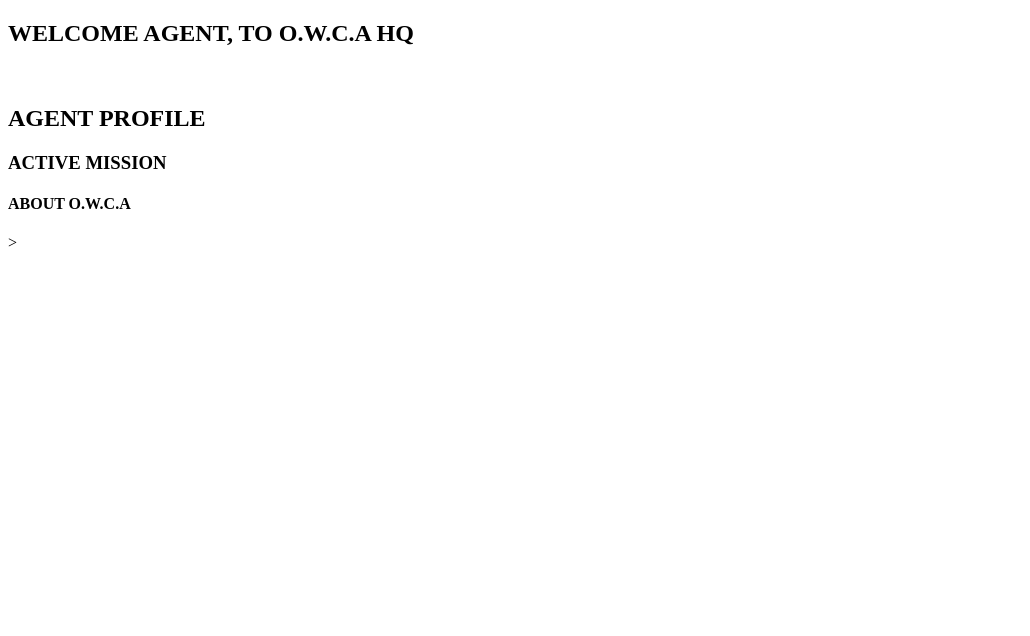
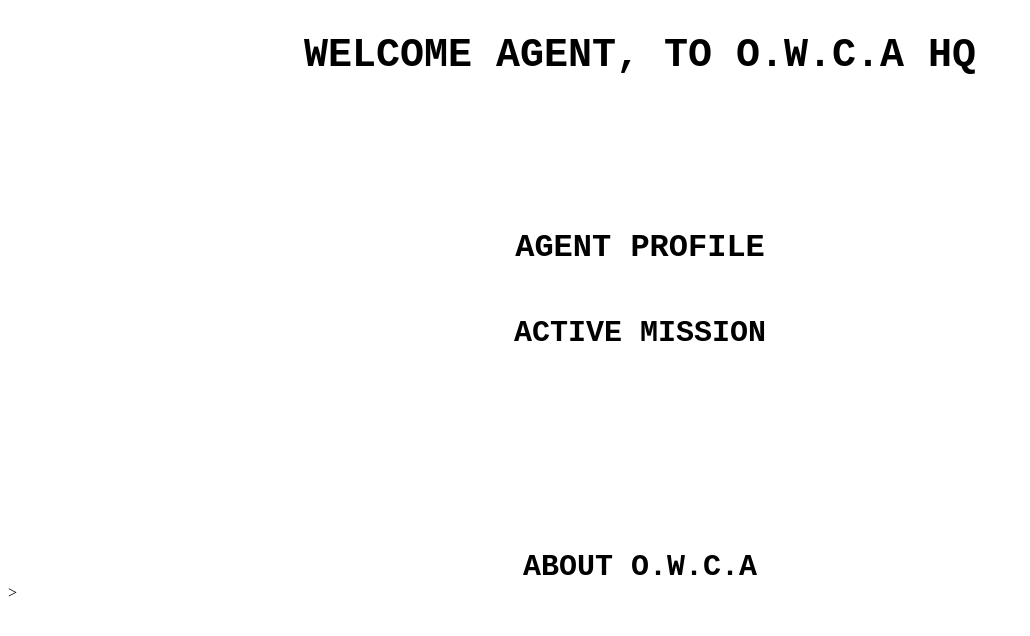
Before and after one commit to LeightonAlexander/sowca.github.io, a plain HTML site: page index.html in a window 1280 px wide. Shown: the whole page, without its empty margins (0-1030 px from the left). Drawn offline with Linux system fonts and the light colour scheme.

Commit message:
Update to index.html

```diff
--- a/index.html
+++ b/index.html
@@ -1,6 +1,6 @@
 <!DOCTYPE html>
 <html lang="eng">
-	<link href="owcastyle.css" rel="stylesheet">
+	<link href="sowcastyle.css" rel="stylesheet">
 
 	<head>
 		<meta charset="UTF-8">
```
